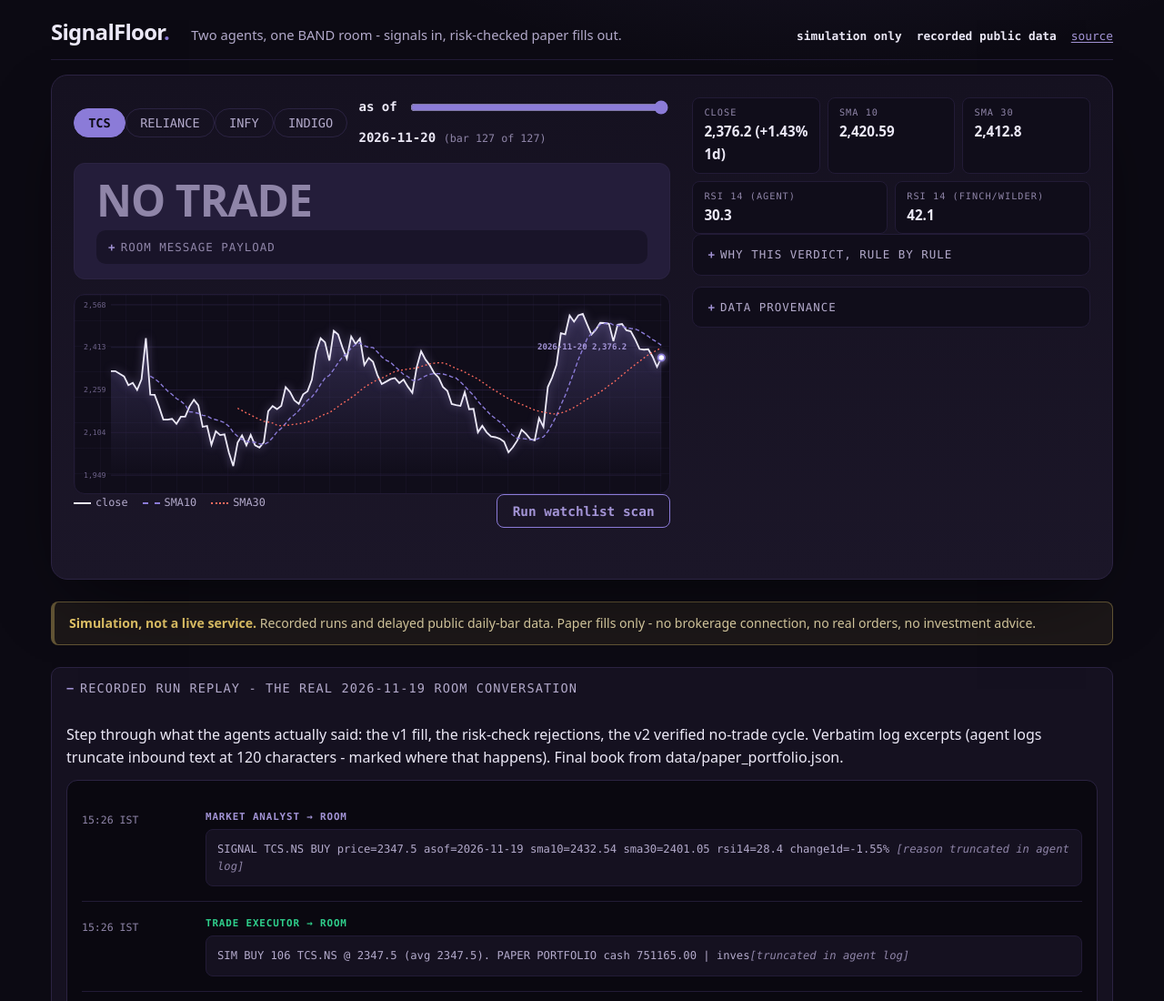
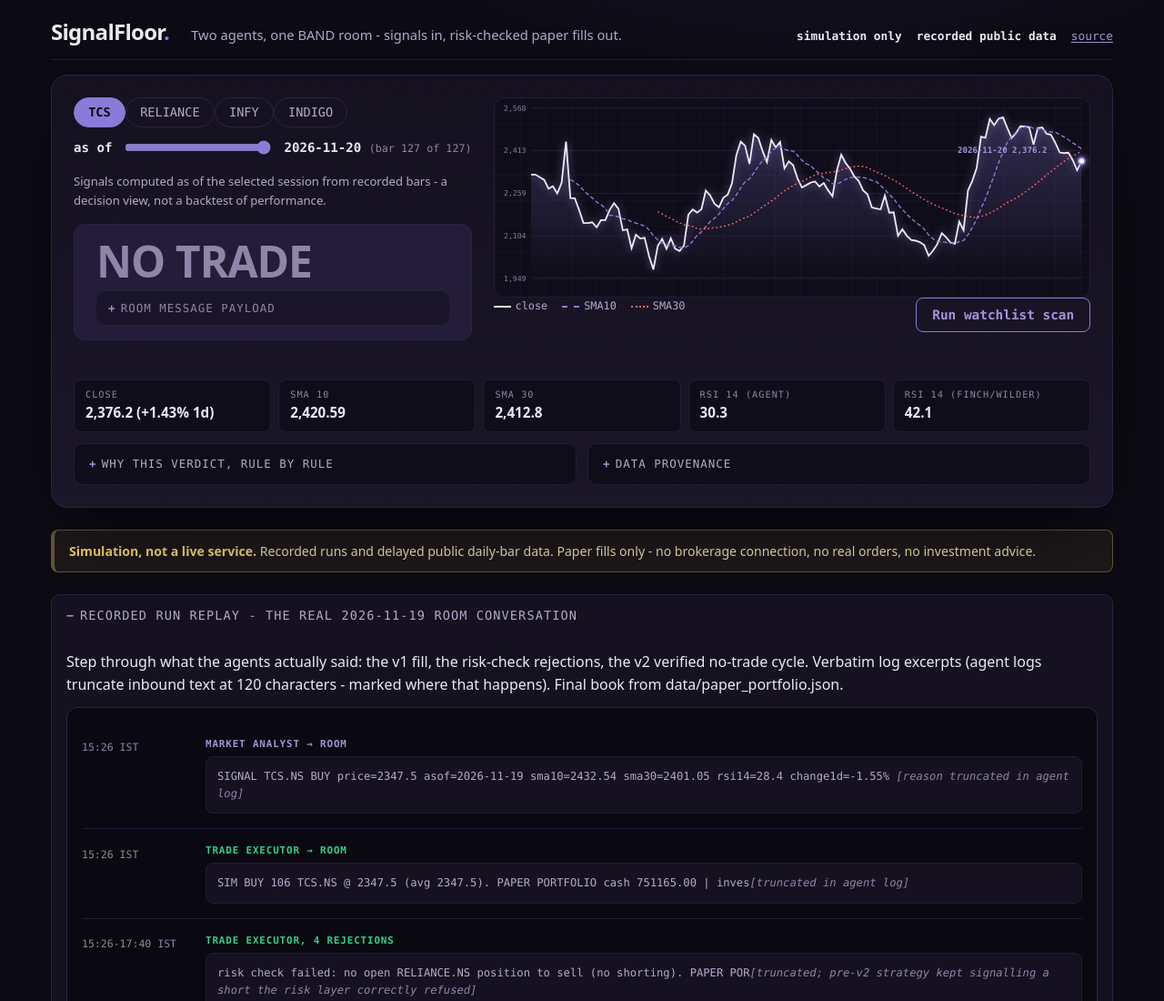
Before and after one commit to MrNagabhushana-0-dev/signalfloor, a plain HTML site: page docs/index.html in a window 1280 px wide. Shown: the top 1100 px of the page at 91% size. Drawn offline with Linux system fonts and the light colour scheme.

Commit message:
Grid rebalance + scenario-baseline labeling
Chart takes the wide right column, verdict/action stack left; metrics and
rule/provenance folds move to a full-width band below. Executor box and
fill results now state the what-if baseline explicitly (fills at the
selected session's close on top of the recorded 2026-11-19 book, not a
backtest, simulated P&L not a performance measure). Bump chart label
contrast.

```diff
--- a/docs/app.js
+++ b/docs/app.js
@@ -314,7 +314,7 @@
       if (!snap.side) return;
       var r = tryFill(portfolio, snap.symbol, snap.side, snap.price);
       var el = $("fill-result");
-      el.textContent = (r.ok ? "" : "") + r.msg + "  (simulated against the recorded paper portfolio; resets on reload)";
+      el.textContent = (r.ok ? "" : "") + r.msg + "  (what-if simulation on the recorded 2026-11-19 book; resets on reload)";
       el.className = r.ok ? "fill-ok" : "fill-fail";
       renderPortfolio();
     });
--- a/docs/index.html
+++ b/docs/index.html
@@ -63,8 +63,13 @@ header.topbar{
   border:1px solid var(--line);border-radius:18px;padding:var(--s5);
   box-shadow:0 30px 80px -30px rgba(0,0,0,.7);
 }
-.console-grid{display:grid;grid-template-columns:minmax(0,3fr) minmax(0,2fr);gap:var(--s5);align-items:start}
+.console-grid{display:grid;grid-template-columns:minmax(0,2fr) minmax(0,3fr);gap:var(--s5);align-items:start}
 .col-main{display:flex;flex-direction:column;gap:var(--s4)}
+.col-side{display:flex;flex-direction:column;gap:var(--s3)}
+.console-under{margin-top:var(--s5);display:flex;flex-direction:column;gap:var(--s3)}
+.under-folds{display:grid;grid-template-columns:1fr 1fr;gap:var(--s3)}
+.hint{font-size:.82rem;color:var(--ink-soft);margin:0}
+.scenario-note{font-size:.8rem;color:var(--warn);margin:0;font-family:var(--mono);line-height:1.5}
 
 .wb-controls{display:flex;flex-wrap:wrap;align-items:center;gap:var(--s3)}
 .chip{
@@ -124,7 +129,7 @@ header.topbar{
 }
 .chart-box svg{display:block;width:100%;height:auto}
 .chart-box .grid{stroke:#241d3a;stroke-width:1}
-.chart-box .gtext{font-family:var(--mono);font-size:9px;fill:#6d6288;text-anchor:end}
+.chart-box .gtext{font-family:var(--mono);font-size:9px;fill:#857a9e;text-anchor:end}
 .chart-box .area{fill:url(#areagrad)}
 .chart-box .line-price{fill:none;stroke:#ece9f7;stroke-width:2;filter:drop-shadow(0 0 5px rgba(163,148,214,.6))}
 .chart-box .line-s10{fill:none;stroke:#8b7bd8;stroke-width:1.5;stroke-dasharray:5 3}
@@ -260,6 +265,7 @@ footer p{max-width:52rem;margin:0 0 var(--s3)}
   .stages{grid-template-columns:repeat(2,1fr)}
   .stage:nth-child(2)::after{display:none}
   .console-grid{grid-template-columns:1fr}
+  .under-folds{grid-template-columns:1fr}
 }
 @media (max-width:560px){
   .wrap{padding:0 var(--s4)}
@@ -303,8 +309,12 @@ footer p{max-width:52rem;margin:0 0 var(--s3)}
             <span id="asof-label" class="asof-label"></span>
           </div>
         </div>
+        <p class="hint">Signals computed as of the selected session from recorded bars - a decision view, not a backtest of performance.</p>
         <div id="signal-out"></div>
         <div id="executor-box" hidden>
+          <p class="scenario-note">What-if scenario: each click books a simulated fill at the selected session's close on top of the
+          recorded end-of-run paper book (2026-11-19). Not a backtest; the simulated P&amp;L below is not a performance measure.
+          Reset restores the recorded book.</p>
           <div class="wb-actions">
             <button type="button" class="btn" id="fill-btn"></button>
             <button type="button" class="btn ghost" id="reset-btn">Reset paper book</button>
@@ -312,6 +322,8 @@ footer p{max-width:52rem;margin:0 0 var(--s3)}
           <div id="fill-result"></div>
           <p class="portfolio-line" id="portfolio-line" aria-live="polite"></p>
         </div>
+      </div>
+      <div class="col-side">
         <div>
           <div class="chart-box" id="chart"></div>
           <div class="chart-legend">
@@ -323,13 +335,15 @@ footer p{max-width:52rem;margin:0 0 var(--s3)}
         </div>
         <div id="scan-result" class="scan-result"></div>
       </div>
-      <aside class="col-side" aria-label="Indicators and rules">
-        <div class="metrics" id="metrics"></div>
+    </div>
+    <div class="console-under">
+      <div class="metrics" id="metrics" aria-label="Indicators"></div>
+      <div class="under-folds">
         <details class="why">
           <summary>Why this verdict, rule by rule</summary>
           <ul class="rules" id="rules"></ul>
         </details>
-        <details class="prov" style="margin-top:var(--s3)">
+        <details class="prov">
           <summary>Data provenance</summary>
           <p class="wb-src">Dataset: 127 recorded daily bars per symbol (NSE, via Yahoo Finance public chart endpoint - the same
           source family the agents used through yfinance), captured 2026-11-22. Last bar 2026-11-20. Delayed public data,
@@ -337,7 +351,7 @@ footer p{max-width:52rem;margin:0 0 var(--s3)}
           the Finch zone decision uses the last closed bar, as the agents do. The console runs entirely in your browser -
           no network calls, nothing leaves it.</p>
         </details>
-      </aside>
+      </div>
     </div>
   </div>
 </section>
```
